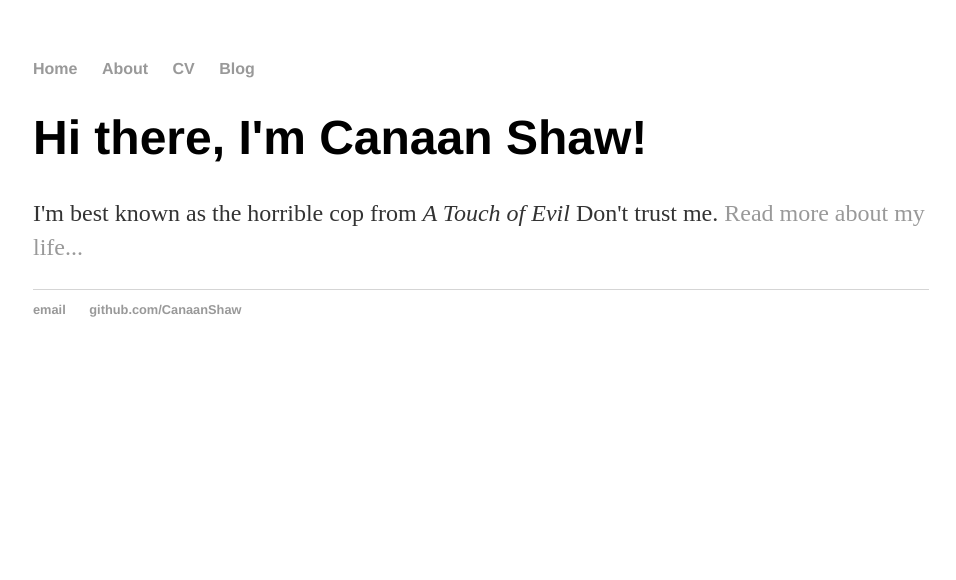
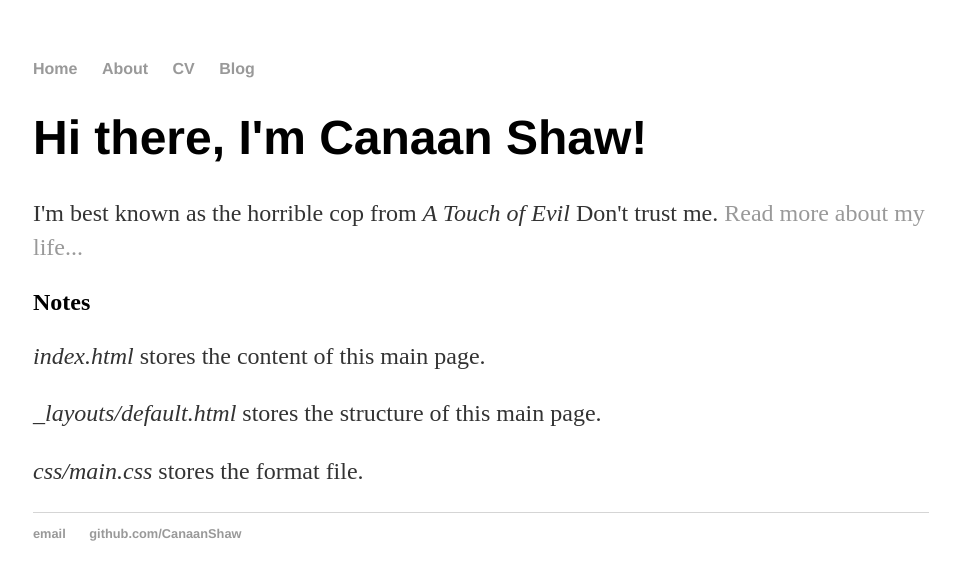
Before and after one commit to CanaanShaw/CanaanShaw, a Jekyll site: the page built from index.html, in a window 1280 px wide. Shown: the top 580 px of the page, without its empty margins (159-1115 px from the left). Built offline with Jekyll 4.4.1, drawn with Linux system fonts in a browser that asks for light colours.

Commit message:
Update index.html

```diff
--- a/index.html
+++ b/index.html
@@ -5,3 +5,7 @@ title: Canaan Shaw, Horrible Cop
 
     <h1>Hi there, I'm Canaan Shaw!</h1>
     <p>I'm best known as the horrible cop from <em>A Touch of Evil</em> Don't trust me. <a href="/about">Read more about my life...</a></p>
+<h2 >Notes</h2>
+<p><em>index.html</em> stores the content of this main page.</p>
+<p><em>_layouts/default.html</em> stores the structure of this main page.</p>
+<p><em>css/main.css</em> stores the format file.</p>
```
